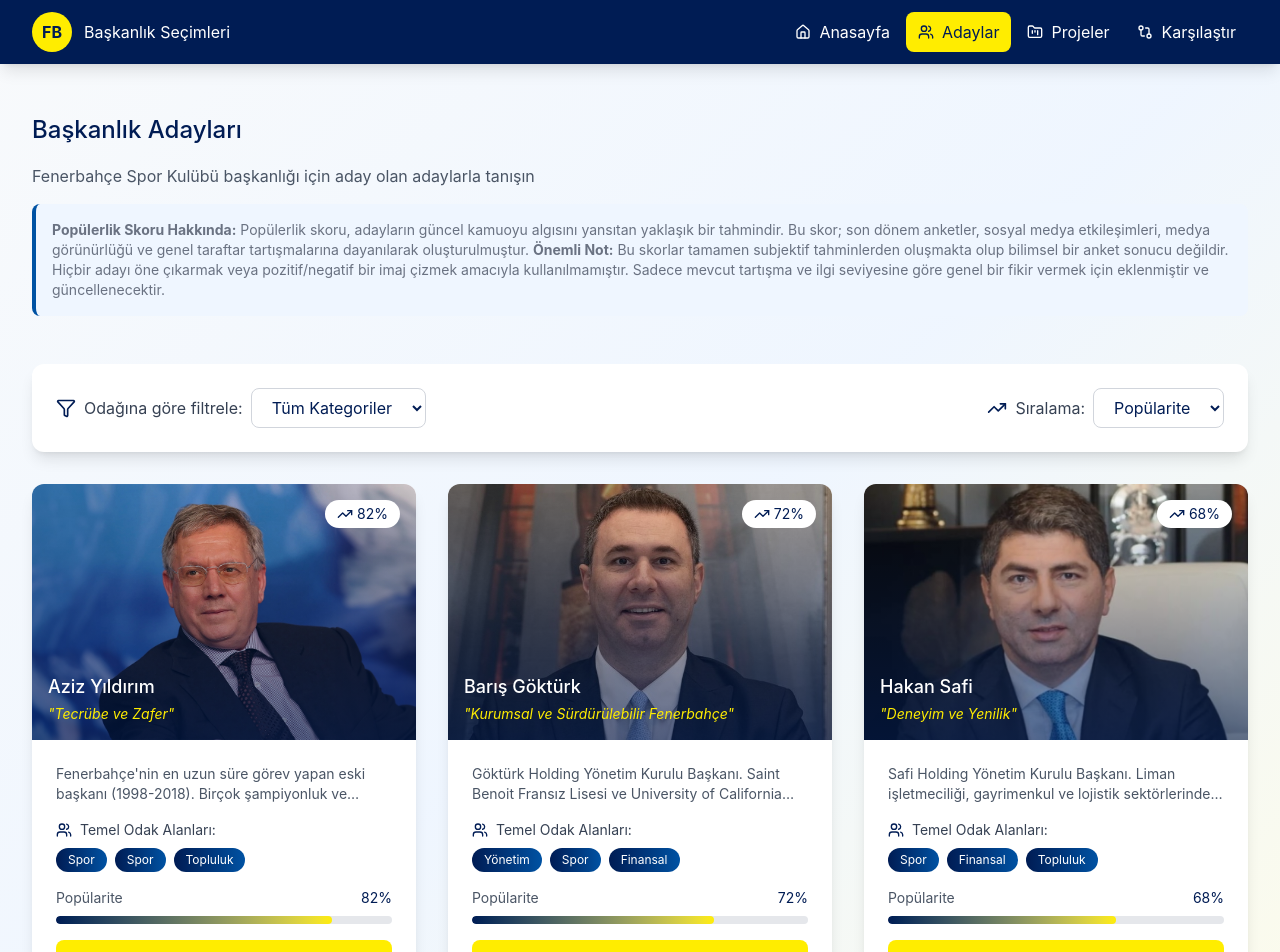
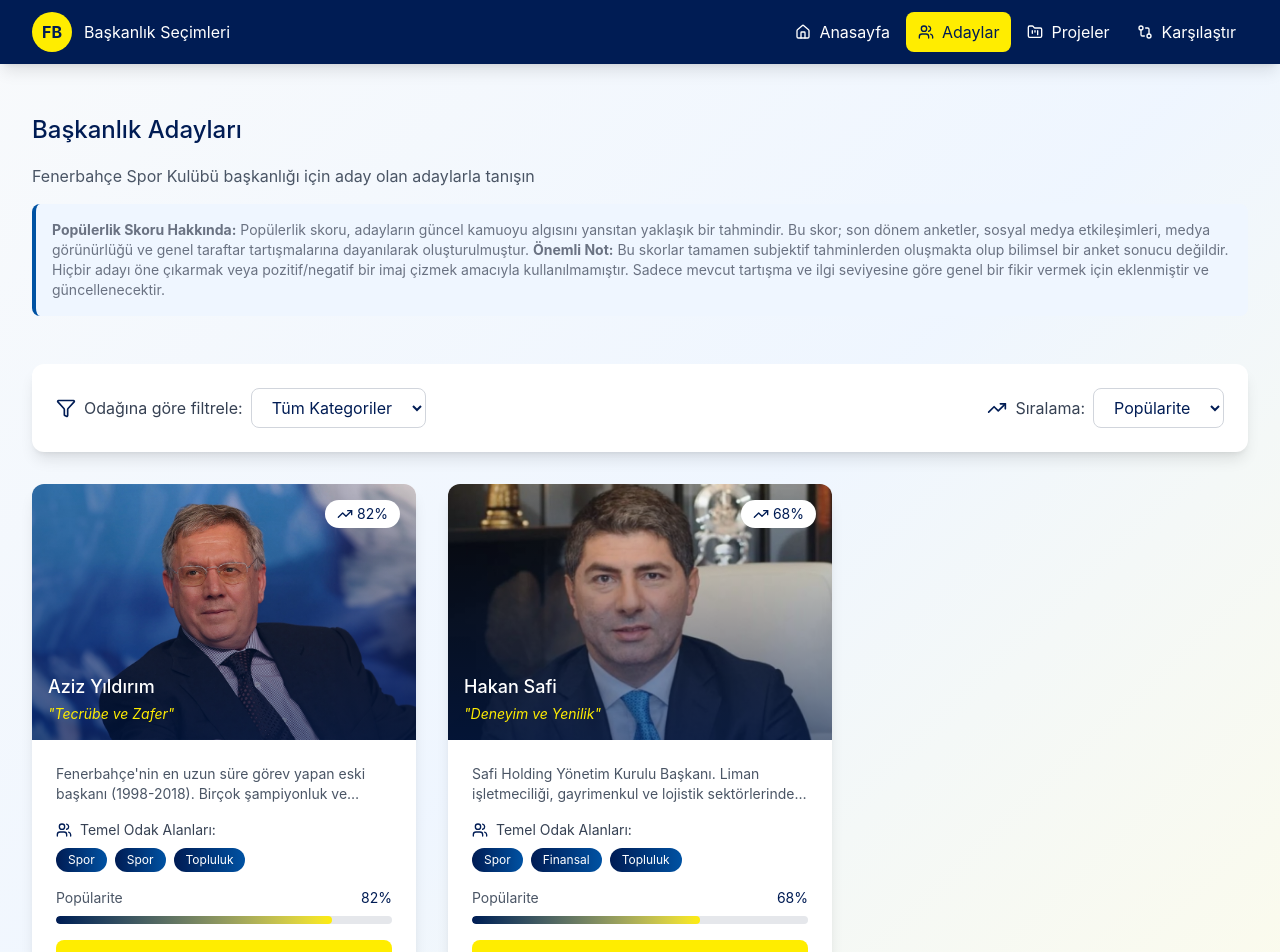
Before and after one commit to hzrcan/fenersecim, a React (Vite) app: page /adaylar in a window 1280 px wide. Shown: the top 952 px of the page. Built offline with nearby package versions, Linux system fonts and the light colour scheme.

Commit message:
Removed candidate

```diff
--- a/src/app/data/candidatesData.ts
+++ b/src/app/data/candidatesData.ts
@@ -190,59 +190,6 @@ export interface TimelineEvent {
 
 export const candidates: Candidate[] = [
   {
-    id: "1",
-    name: "Barış Göktürk",
-    slogan: "Kurumsal ve Sürdürülebilir Fenerbahçe",
-    photo: "/assets/barisgokturk.jpg",
-    biography: "Göktürk Holding Yönetim Kurulu Başkanı. Saint Benoit Fransız Lisesi ve University of California (İşletme Ekonomisi) mezunu. Eski Fenerbahçe Futbol A.Ş. Yönetim Kurulu Üyesi ve Fenerbahçe Kalkınma Platformu Yürütme Kurulu Başkanı. Adaylığını ilk açıklayan isim.",
-    vision: "Şahıslara bağlı yönetim yerine profesyonel futbol aklı ve güçlü ekonomik modelle kurumsal bir yapı oluşturmak. 10 yılda 5 şampiyonluk hedefiyle sürdürülebilir başarı.",
-    experience: [
-      "Göktürk Holding Yönetim Kurulu Başkanı",
-      "Eski Fenerbahçe Futbol A.Ş. Yönetim Kurulu Üyesi",
-      "İstanbul Ticaret Odası Meclis Üyesi",
-      "University of California - İşletme Ekonomisi mezunu"
-    ],
-    projects: [
-      {
-        id: "p1",
-        title: "Kurumsal Yapı Dönüşümü",
-        description: "Profesyonel yönetim ve sürdürülebilir ekonomik model",
-        category: "Yönetim",
-        icon: "building",
-        priority: "high"
-      },
-      {
-        id: "p2",
-        title: "Sporif Başarı Planı",
-        description: "Yerli hoca tercihi ve 10 yılda 5 şampiyonluk",
-        category: "Spor",
-        icon: "trophy",
-        priority: "high"
-      },
-      {
-        id: "p3",
-        title: "Ekonomik Sürdürülebilirlik",
-        description: "Borç yönetimi ve gelir çeşitlendirmesi",
-        category: "Finansal",
-        icon: "trending-up",
-        priority: "high"
-      },
-      {
-        id: "p4",
-        title: "Altyapı ve Gençlik",
-        description: "Modern tesisler ve akademi yatırımları",
-        category: "Altyapı",
-        icon: "users",
-        priority: "medium"
-      }
-    ],
-    pastInvolvement: [
-      { year: "2024-2025", title: "Fenerbahçe Futbol A.Ş. YK Üyesi", description: "Yönetimde görev aldı" },
-      { year: "2026", title: "Başkan Adaylığı", description: "İlk resmi adaylığını açıkladı" }
-    ],
-    popularity: 72
-  },
-  {
     id: "2",
     name: "Hakan Safi",
     slogan: "Deneyim ve Yenilik",
```
